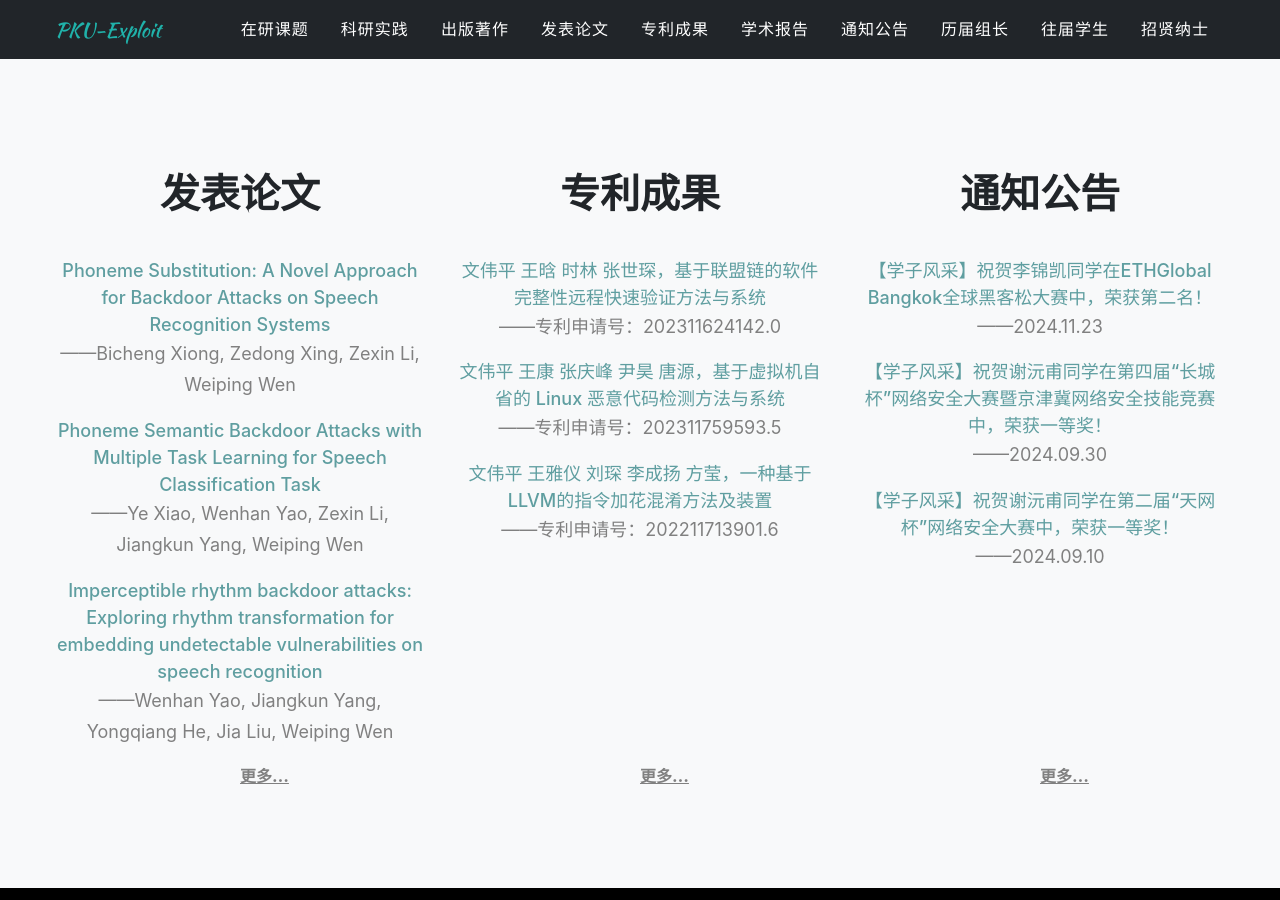
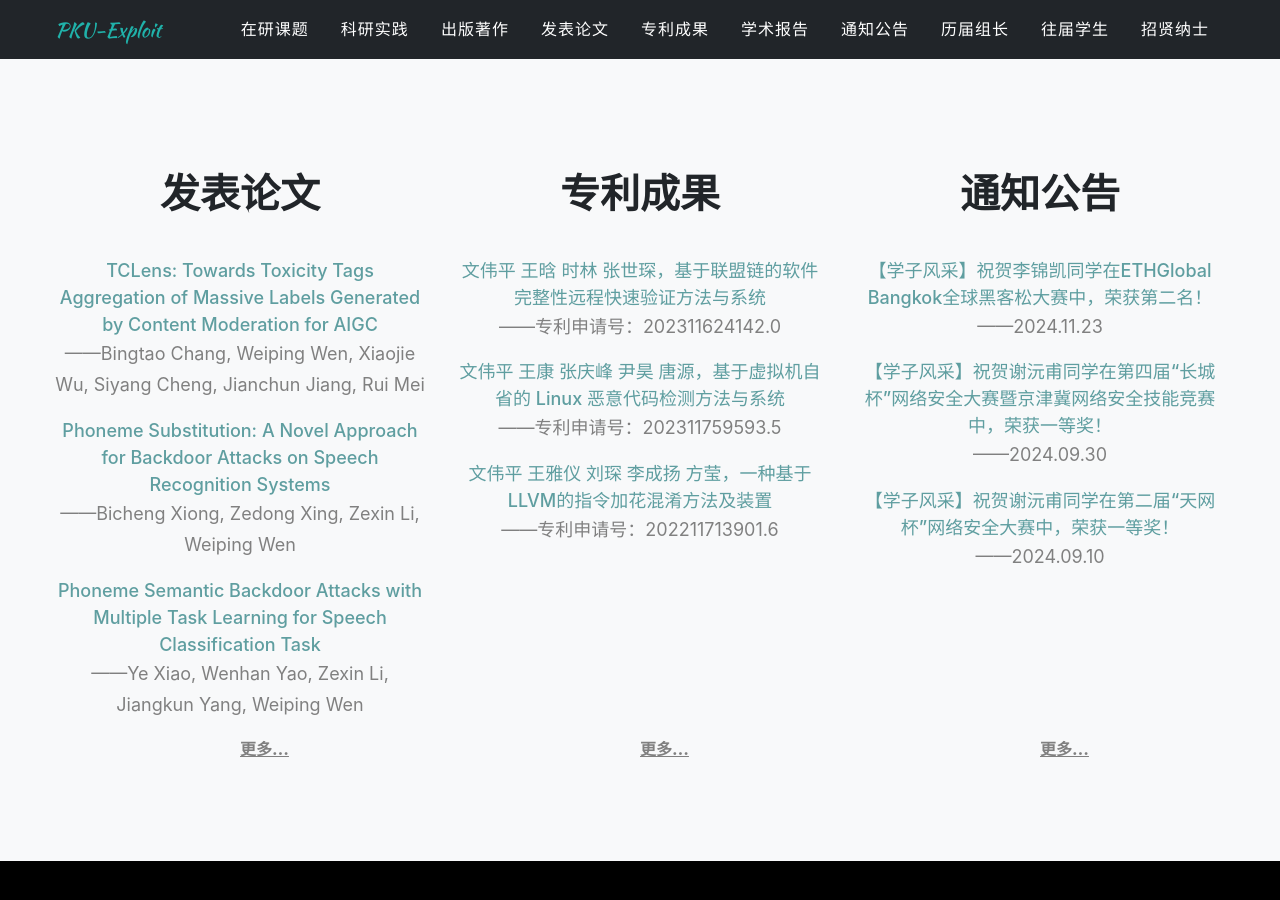
Before and after one commit to xxycfhb/xxycfhb.github.io, a Jekyll site: the page built from index.md, in a window 1280 px wide and 900 px high, scrolled down 1584 px. Built offline with Jekyll 4.4.1, drawn with Linux system fonts in a browser that asks for light colours; some web fonts are replaced.

```diff
--- a/_data/sitetext.yml
+++ b/_data/sitetext.yml
@@ -1093,6 +1093,13 @@ paper:
     title: "发表论文"
     text:
     item:
+
+      - title: "TCLens: Towards Toxicity Tags Aggregation of Massive Labels Generated by Content Moderation for AIGC"
+        name: "Bingtao Chang, Weiping Wen, Xiaojie Wu, Siyang Cheng, Jianchun Jiang, Rui Mei"
+        source: "CSAI 2024, December 06–08, 2024, Beijing, China"
+        url: "/files/paper104.pdf"
+        download: "TCLens: Towards Toxicity Tags Aggregation of Massive Labels Generated by Content Moderation for AIGC.pdf"
+
 
       - title: "Phoneme Substitution: A Novel Approach for Backdoor Attacks on Speech Recognition Systems"
         name: "Bicheng Xiong, Zedong Xing, Zexin Li, Weiping Wen"
```
Also changed, not shown: 1 other file.
